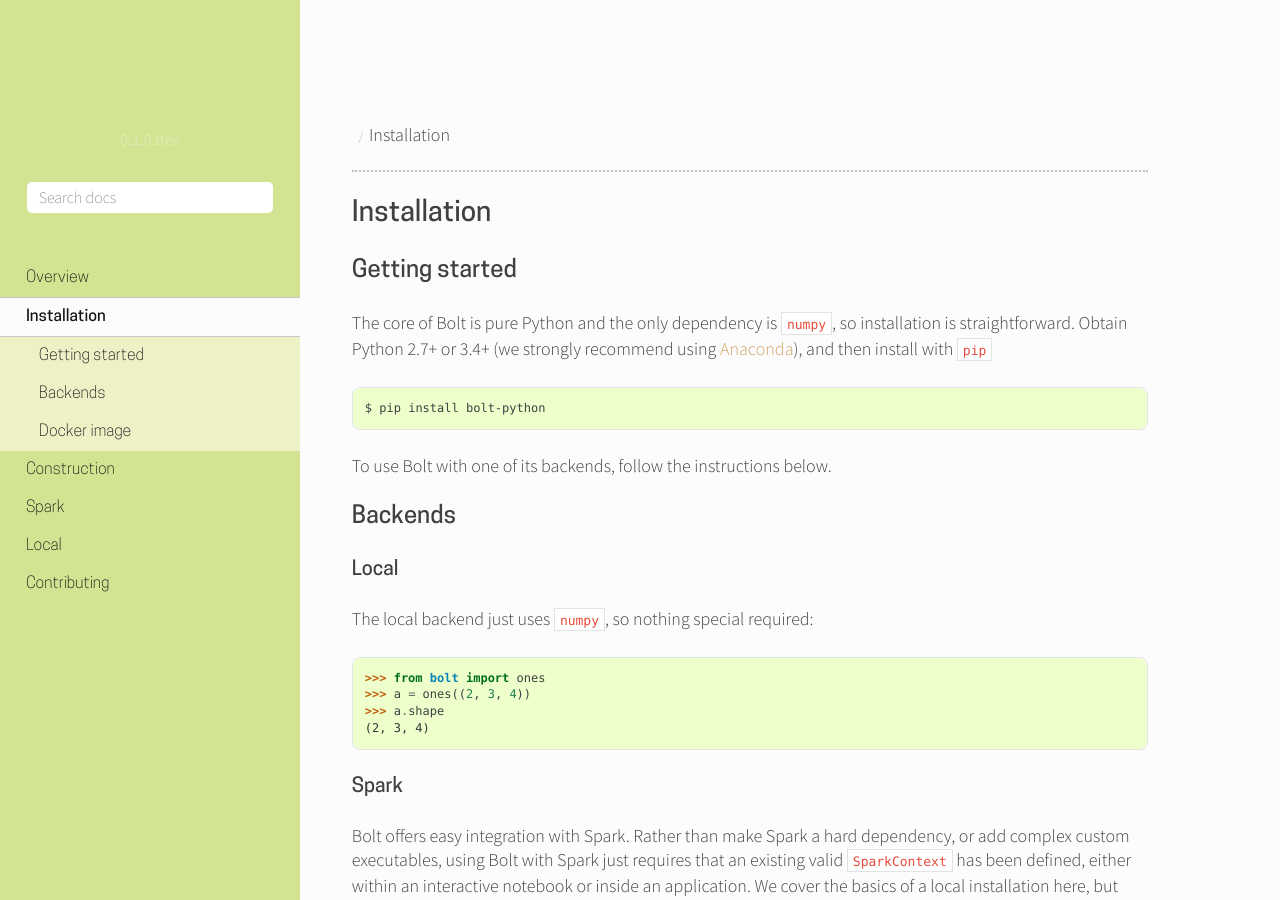
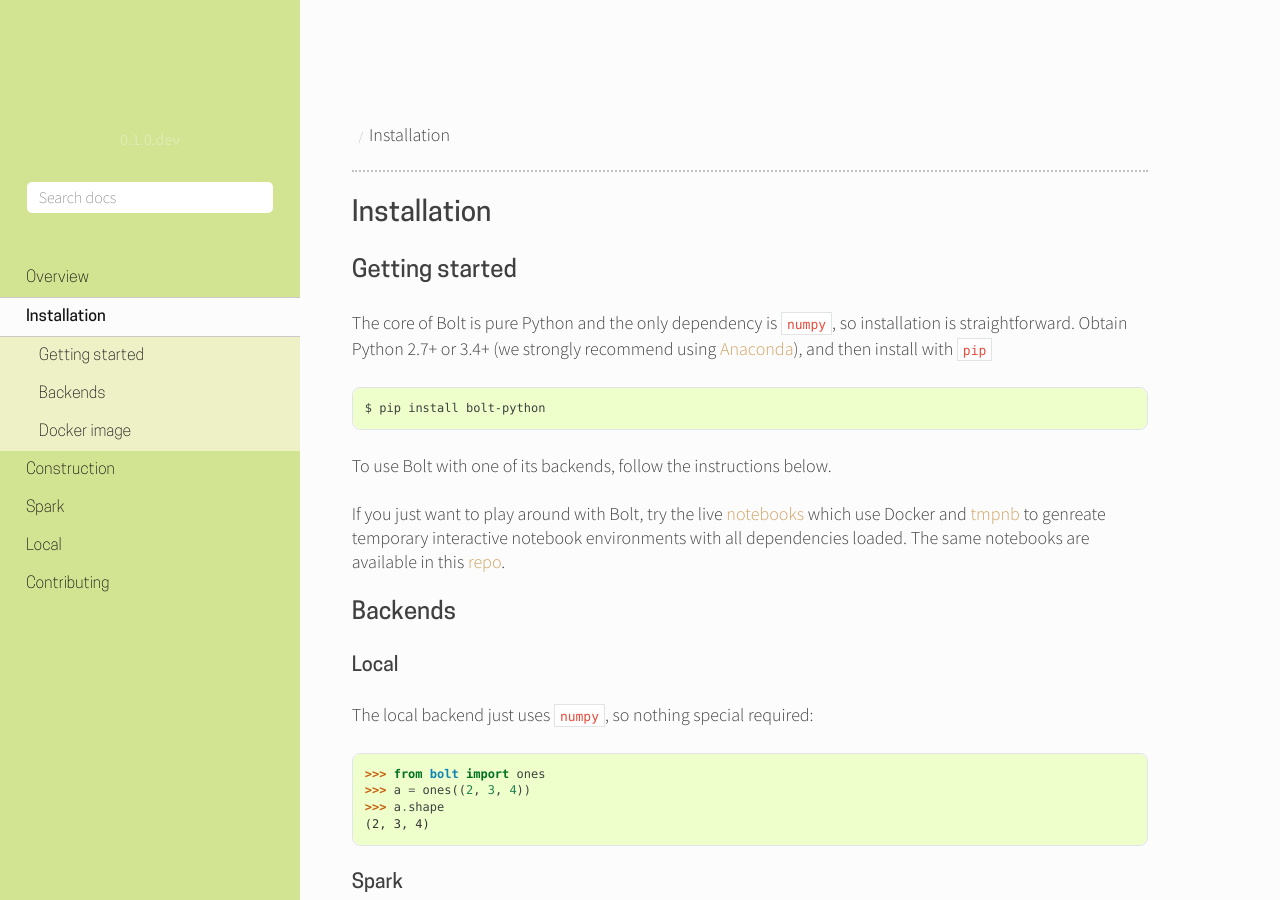
Before and after one commit to bolt-project/bolt, a Sphinx documentation site: the page built from docs/source/installation.rst, in a window 1280 px wide and 900 px high. Built offline with Sphinx 7.4.7 and the Read the Docs theme 2.0.0, drawn with Linux system fonts in a browser that asks for light colours; pages that are not in the unit, such as notebooks, are missing from menus.

Commit message:
Doc updates

```diff
--- a/docs/source/_static/styles.css
+++ b/docs/source/_static/styles.css
@@ -58,6 +58,14 @@ a {
 	color: rgb(209, 161, 96);
 }
 
+a:visited {
+	color: rgb(209, 161, 96);
+}
+
+a:hover {
+	color: rgb(160, 121, 45);
+}
+
 /*footer {
 	display: none;
 }
@@ -77,14 +85,6 @@ a {
 
 .toctree-l3 {
 	display: none;
-}
-
-a:visited {
-	color: rgb(209, 161, 96);
-}
-
-a:hover {
-	color: rgb(160, 121, 45);
 }
 
 #rtd-search-form {
--- a/docs/source/index.rst
+++ b/docs/source/index.rst
@@ -19,13 +19,14 @@ Bolt is an Python project designed to faciliate working with ndarrays in local a
 
 This documentation is split into a general overview_, info on installation_ and array construction_, and detailed descriptions of the local_ and spark_ implementations.
 
-For more information, visit the GitHub_ repo or join the chatroom_.
+For more information, visit the GitHub_ repo, play in the live notebooks_, and join the chatroom_.
 
 .. _overview: overview.html
 .. _installation: installation.html
 .. _construction: construction.html
 .. _local: local.html
 .. _spark: spark.html
+.. _notebooks: http://try.bolt-project.org
 .. _GitHub: https://github.com/bolt-project/bolt
 .. _chatroom: https://gitter.im/bolt-project/bolt
 
--- a/docs/source/installation.rst
+++ b/docs/source/installation.rst
@@ -14,6 +14,11 @@ The core of Bolt is pure Python and the only dependency is ``numpy``, so install
 
 To use Bolt with one of its backends, follow the instructions below.
 
+If you just want to play around with Bolt, try the live notebooks_ which use Docker and tmpnb_ to genreate temporary interactive notebook environments with all dependencies loaded. The same notebooks are available in this repo_.
+
+.. _notebooks: http://try.bolt-project.org
+.. _tmpnb: https://github.com/jupyter/tmpnb
+.. _repo: https://github.com/bolt-project/bolt-notebooks
 
 Backends
 --------
```
Also changed, not shown: docs/source/overview-thanks.rst (+6 -1 lines), docs/source/overview-related.rst (line endings or trailing spaces).
